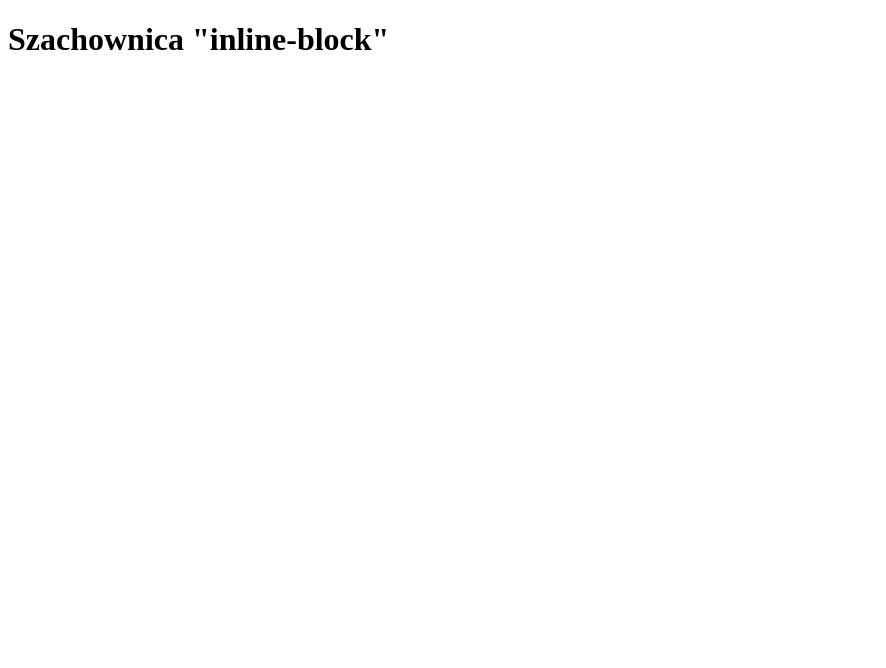
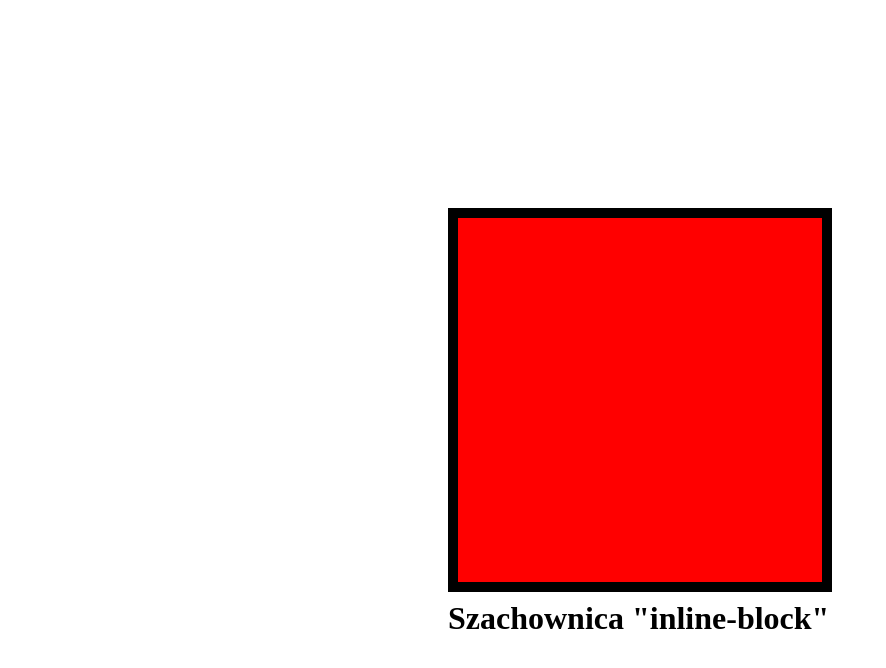
Before and after one commit to RomPop76/P02D03N21, a plain HTML site: page index.html in a window 1280 px wide. Shown: the top 668 px of the page, without its empty margins (0-886 px from the left). Drawn offline with Linux system fonts and the light colour scheme.

Commit message:
Commit 2

```diff
--- a/index.html
+++ b/index.html
@@ -19,7 +19,45 @@ Tekst ma być pod szachownicą.
     <meta name="viewport" content="width=device-width, initial-scale=1.0">
     <meta http-equiv="X-UA-Compatible" content="ie=edge">
     <title>Szachownica Inline-block</title>
-    <style></style>
+    <style>
+
+        * {
+            margin: 0;
+            padding: 0;
+            box-sizing: border-box;
+        }
+
+        .board {
+            width: 30vw;
+            height: 30vw;
+            border: 10px solid black;
+            position: absolute;
+            top: calc(50% - 30vw/2);
+            left: calc(50% - 30vw/2);
+        }
+
+        span {
+            display: inline-block;
+            /* position: relative; */
+            width: 50vw;
+            height: 50vw;
+        }
+
+        .board:nth-child(1) {
+            background-color: red;
+        }
+
+        .board:nth-child(2) {
+            background-color: white;
+        }
+
+        h1 {
+            position: absolute;
+            top: 75%;
+            left: calc(50% - 30vw/2);
+        }
+
+    </style>
 </head>
 
 <body>
```
